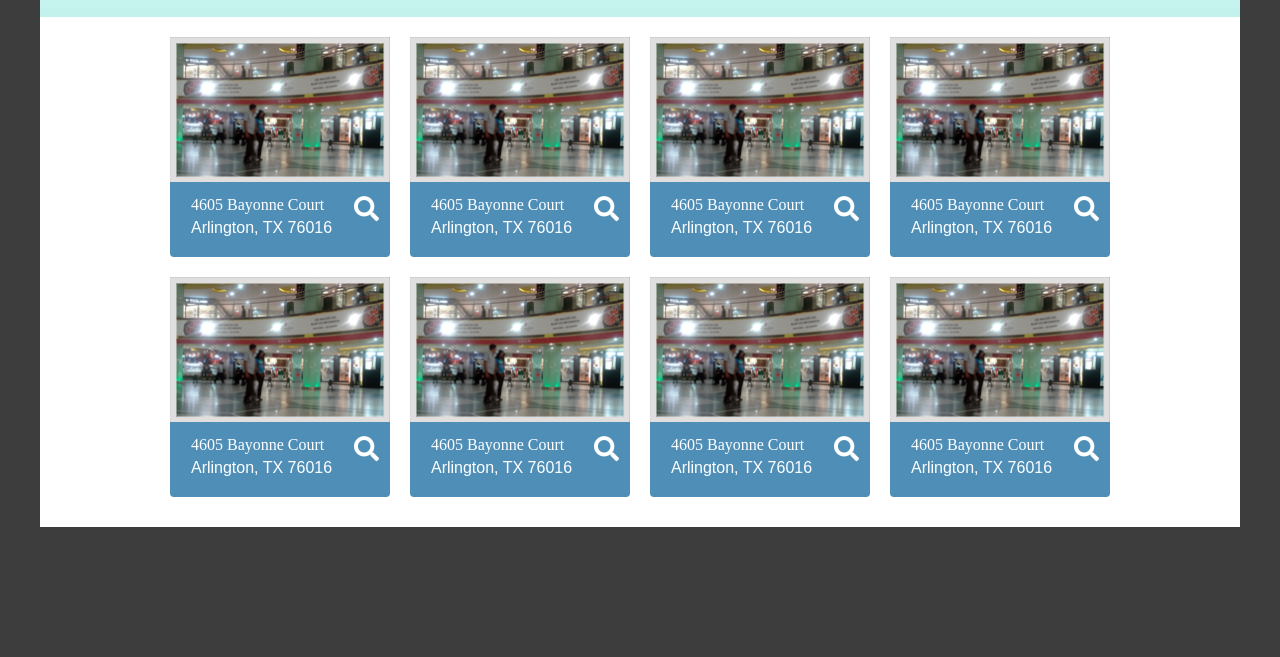
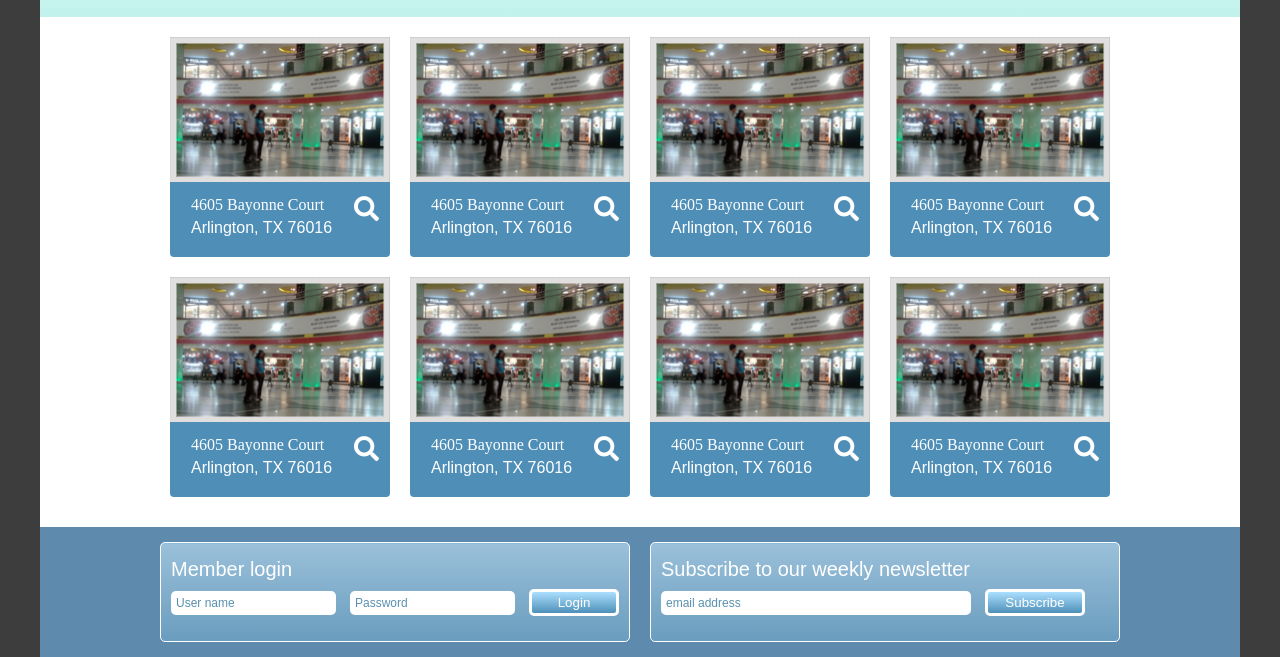
Before and after one commit to V1codin/third-layout, a website built with webpack: page public/index.html in a window 1280 px wide. Shown: the part 747-1404 px from the top of the page. Before the commit the page ends 1274 px from the top, so only its background shows below. Built offline with nearby package versions, Linux system fonts and the light colour scheme.

```diff
--- a/public/index.html
+++ b/public/index.html
@@ -4,6 +4,7 @@
     <meta charset="UTF-8" />
     <meta name="viewport" content="width=device-width, initial-scale=1.0" />
     <link rel="stylesheet" href="style.css" />
+
     <link rel="stylesheet" href="slick.css" />
     <link rel="stylesheet" href="slick-theme.css" />
     <link rel="stylesheet" href="fontawesome-free-5.13.0-web/css/all.css" />
@@ -69,11 +70,20 @@
       <div class="content__showcase">
         <div class="showcase__wrapper">
           <div class="showcase__slider">
-            <div class="slide1 slides"></div>
+            <div class="slide1 slides">
+              <img src="./IMG/slider_img2.png" class="slider__img" alt="" />
+              <article class="slider__article">
+                <h3>Lorem Ipsum is simply dummy text of</h3>
+                <p>
+                  Lorem ipsum dolor sit amet consectetur adipisicing elit.
+                  Quasi, ratione!
+                </p>
+              </article>
+            </div>
             <div class="slide2 slides">
               <img
                 class="slider__img"
-                src="IMG/slider_img.png"
+                src="./IMG/slider_img.png"
                 alt="Appartments"
               />
               <article class="slider__article">
@@ -84,7 +94,16 @@
                 </p>
               </article>
             </div>
-            <div class="slide3 slides"></div>
+            <div class="slide3 slides">
+              <img src="./IMG/slider_img3.png" class="slider__img" alt="" />
+              <article class="slider__article">
+                <h3>Lorem Ipsum is simply dummy text of</h3>
+                <p>
+                  Lorem ipsum dolor sit amet consectetur adipisicing elit.
+                  Quasi, ratione!
+                </p>
+              </article>
+            </div>
           </div>
           <div class="showcase__menu">
             <ul class="menu__list">
@@ -128,7 +147,7 @@
                   </select>
                 </div>
               </div>
-              <button class="form__btn">Search</button>
+              <button class="form__btn showcase__btn_size">Search</button>
             </form>
           </div>
         </div>
@@ -258,6 +277,32 @@
           </div>
         </div>
       </div>
+      <footer class="footer">
+        <div class="footer__top">
+          <div class="top__soc">
+            <div class="soc__login">
+              <form class="login__form form">
+                <article class="form__article">
+                  <h3>Member login</h3>
+                </article>
+                <input type="text" name="login" placeholder="User name" />
+                <input type="password" name="password" placeholder="Password" />
+                <button class="form__btn login__btn_size">Login</button>
+              </form>
+            </div>
+
+            <div class="soc__sub">
+              <form class="sub__form form">
+                <article class="form__article">
+                  <h3>Subscribe to our weekly newsletter</h3>
+                </article>
+                <input type="text" name="email" placeholder="email address" />
+                <button class="form__btn sub__btn_size">Subscribe</button>
+              </form>
+            </div>
+          </div>
+        </div>
+      </footer>
     </main>
   </body>
 </html>
--- a/public/slick.css
+++ b/public/slick.css
@@ -1,6 +1,5 @@
 /* Slider */
-.slick-slider
-{
+.slick-slider {
   position: relative;
 
   display: block;
@@ -18,29 +17,27 @@
   -webkit-tap-highlight-color: transparent;
 }
 
-.slick-list
-{
+.slick-list {
   position: relative;
 
   display: block;
   overflow: hidden;
 
+  width: 500px;
+
   margin: 0;
   padding: 0;
 }
-.slick-list:focus
-{
+.slick-list:focus {
   outline: none;
 }
-.slick-list.dragging
-{
+.slick-list.dragging {
   cursor: pointer;
   cursor: hand;
 }
 
 .slick-slider .slick-track,
-.slick-slider .slick-list
-{
+.slick-slider .slick-list {
   -webkit-transform: translate3d(0, 0, 0);
   -moz-transform: translate3d(0, 0, 0);
   -ms-transform: translate3d(0, 0, 0);
@@ -48,8 +45,7 @@
   transform: translate3d(0, 0, 0);
 }
 
-.slick-track
-{
+.slick-track {
   position: relative;
   top: 0;
   left: 0;
@@ -59,55 +55,44 @@
   margin-right: auto;
 }
 .slick-track:before,
-.slick-track:after
-{
+.slick-track:after {
   display: table;
 
-    content: '';
+  content: "";
 }
-.slick-track:after
-{
+.slick-track:after {
   clear: both;
 }
-.slick-loading .slick-track
-{
+.slick-loading .slick-track {
   visibility: hidden;
 }
 
-.slick-slide
-{
+.slick-slide {
   display: none;
   float: left;
 
   height: 100%;
   min-height: 1px;
 }
-[dir='rtl'] .slick-slide
-{
+[dir="rtl"] .slick-slide {
   float: right;
 }
-.slick-slide img
-{
+.slick-slide img {
   display: block;
 }
-.slick-slide.slick-loading img
-{
+.slick-slide.slick-loading img {
   display: none;
 }
-.slick-slide.dragging img
-{
+.slick-slide.dragging img {
   pointer-events: none;
 }
-.slick-initialized .slick-slide
-{
+.slick-initialized .slick-slide {
   display: block;
 }
-.slick-loading .slick-slide
-{
+.slick-loading .slick-slide {
   visibility: hidden;
 }
-.slick-vertical .slick-slide
-{
+.slick-vertical .slick-slide {
   display: block;
 
   height: auto;
--- a/public/style.css
+++ b/public/style.css
@@ -158,23 +158,14 @@
   align-items: center;
   justify-content: center;
   flex-wrap: wrap;
-  width: 100%;
+  max-width: 1200px;
   padding: 10px;
   margin: 20px auto;
-}
-.slick-track {
-  width: auto !important;
 }
 .showcase__slider {
   margin-right: 15px;
   height: 360px;
   border: 10px solid rgb(255, 255, 255);
-}
-.slide1 {
-  background-color: #9acd32;
-}
-.slide3 {
-  background-color: #4ccd32;
 }
 .slides {
   min-width: 0;
@@ -196,9 +187,10 @@
   height: 25%;
   width: 100%;
 }
-.slider__article > h3 {
+.slider__article > h3,
+.form__article > h3 {
   font-size: 20px;
-  font-family: "Arial MT";
+  font-family: "Arial";
   font-weight: 300;
 }
 
@@ -264,7 +256,7 @@
   margin: 10px auto 0 auto;
   padding: 10px;
 }
-.showcase__form input::placeholder {
+input::placeholder {
   color: #5990af;
 }
 .form__checkbox {
@@ -294,15 +286,20 @@
   font-family: "Arial";
   font-weight: 400;
 }
+select {
+  cursor: pointer;
+}
 .form__btn {
   cursor: pointer;
-  margin: 10px 60px 0 auto;
-  width: 150px;
   color: #fff;
   border: 3px solid #fff;
   border-radius: 5px;
+  background: linear-gradient(to bottom, #abdfff 0%, #4e90b8 100%);
+}
+.showcase__btn_size {
   padding: 10px;
-  background: linear-gradient(to bottom, #abdfff 0%, #4e90b8 100%);
+  margin: 10px 30px 0 auto;
+  width: 150px;
 }
 .form__btn:hover {
   background: linear-gradient(to top, #abdfff 0%, #4e90b8 100%);
@@ -399,3 +396,59 @@
   cursor: pointer;
   font-size: 25px;
 }
+.search__icon:hover {
+  transform: scale(1.2);
+}
+.footer {
+  max-width: 1200px;
+  display: flex;
+  flex-direction: column;
+}
+.footer__top {
+  background-color: #5e8aae;
+  max-height: 200px;
+}
+.top__soc {
+  padding: 15px;
+  margin: 0 auto;
+  display: flex;
+  align-items: center;
+  justify-content: center;
+}
+.soc__login {
+  margin-right: 10px;
+}
+.soc__sub {
+  margin-left: 10px;
+}
+.form {
+  padding: 10px;
+  border: 1px solid #fff;
+  border-radius: 5px;
+  background-image: linear-gradient(
+    to bottom,
+    #81bade 0%,
+    #9ac0da 1%,
+    #6a9dbe 100%
+  );
+  width: 470px;
+  height: 100px;
+}
+.form > input {
+  border: none;
+  border-radius: 5px;
+  padding: 5px;
+  font-size: 12px;
+  margin: 10px 10px 0 0;
+}
+.login__btn_size {
+  width: 90px;
+  padding: 3px;
+}
+.sub__btn_size {
+  padding: 3px;
+  width: 100px;
+}
+.sub__form > input {
+  width: 310px;
+}
--- a/src/main.js
+++ b/src/main.js
@@ -8,14 +8,13 @@
   slidesToShow: 1,
   slidesToScroll: 1,
   speed: 500,
+  adaptiveHeight: true,
+  cssEase: "linear",
   fade: true,
-  cssEase: "linear",
-  adaptiveHeight: true,
+  swipe: true,
   initialSlide: 1,
-  swipe: true,
-  variableWidth: true,
 });
 
-document.querySelector(".form__btn").onclick = (e) => {
+document.querySelector(".form__btn").onclick = function (e) {
   e.preventDefault();
 };
```
Also changed, not shown: public/story.html (+21 -3 lines), public/IMG/slider_img2.png (added), public/IMG/slider_img3.png (added). Lines whose indentation alone changed are shown as unchanged.
